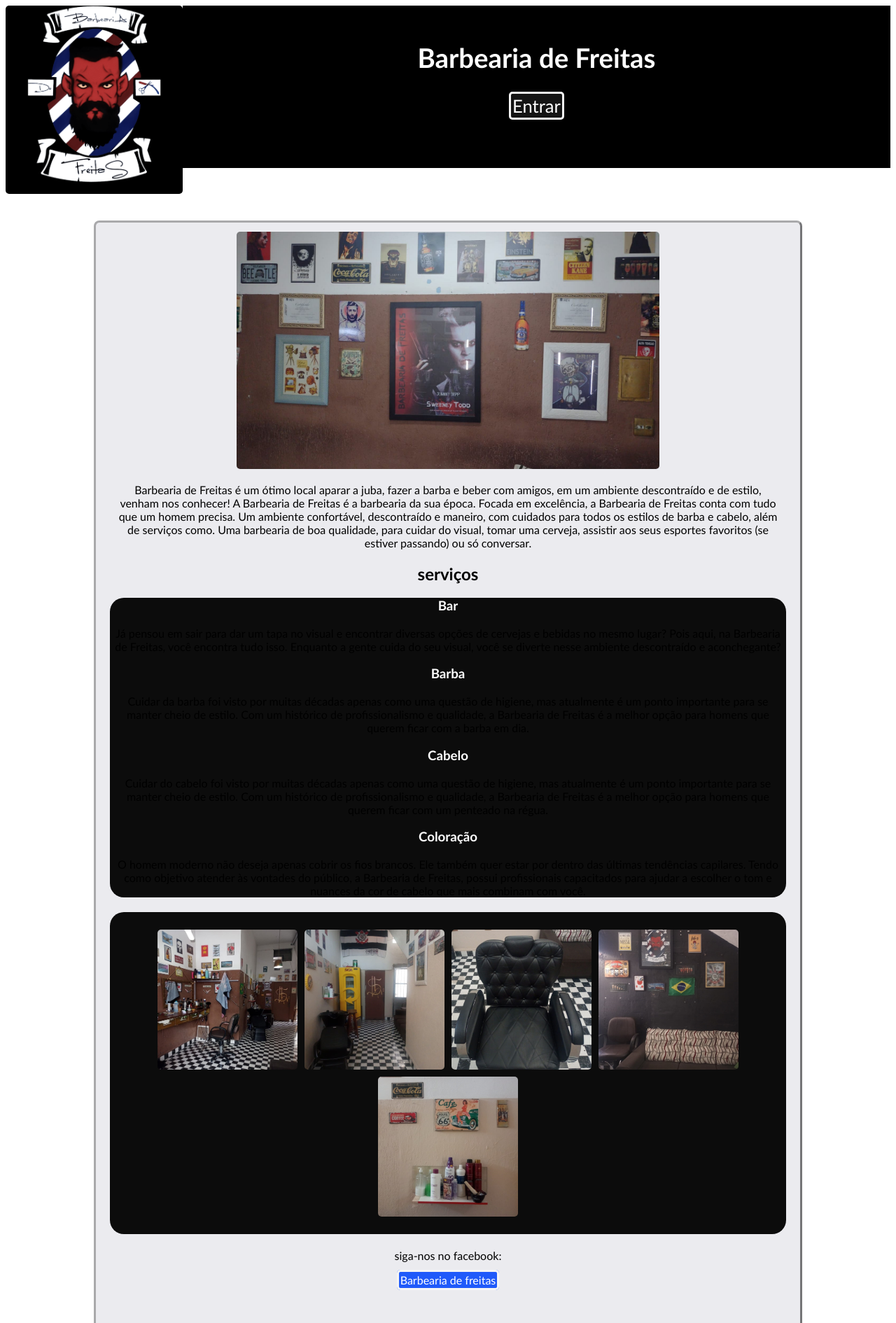
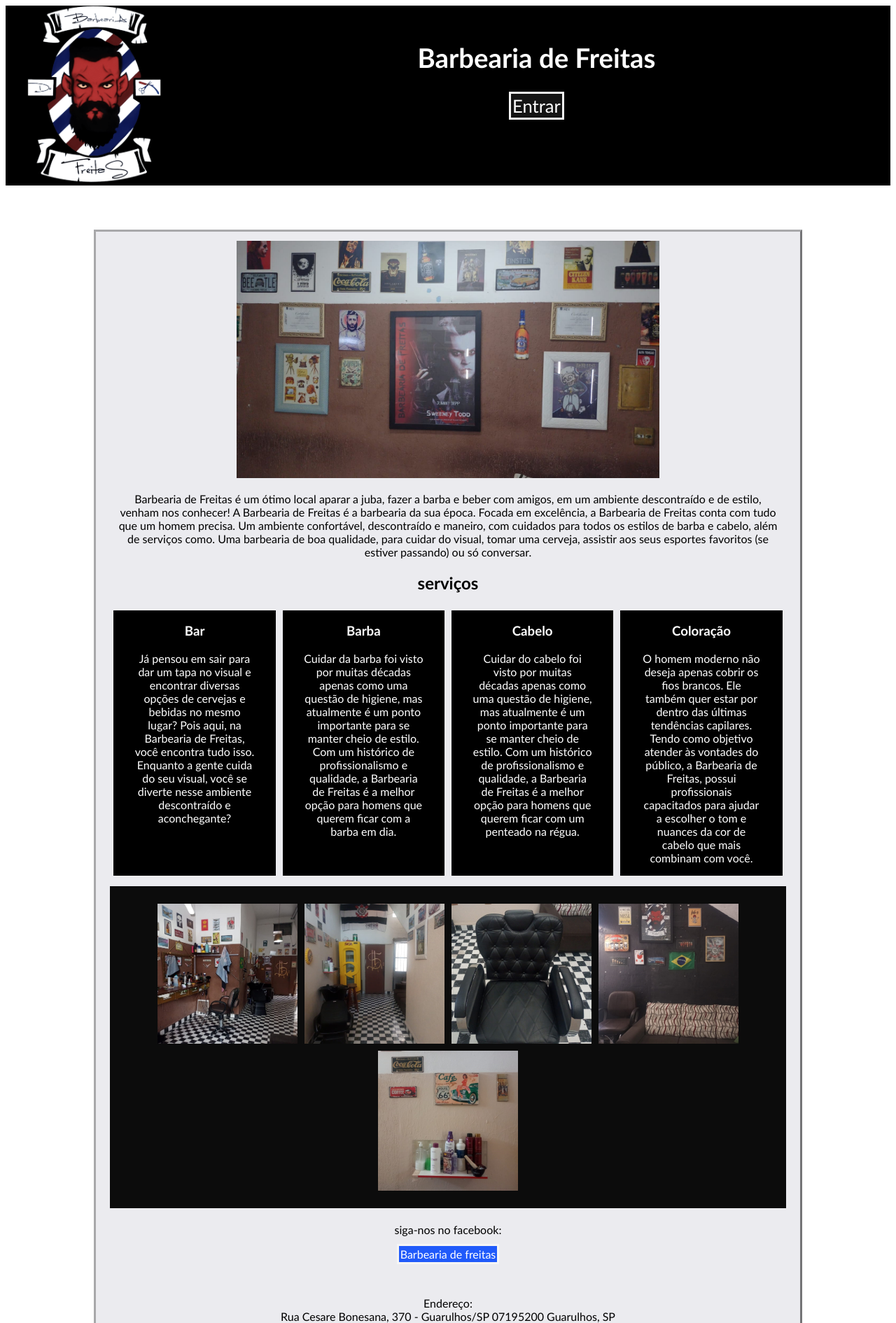
Before and after one commit to JoschuasVieiraDaSilva/jj-barbearia-site-base, a PHP site: page / in a window 1280 px wide. Shown: the top 1890 px of the page at 70% size. Run offline with PHP 8.4, Linux system fonts and the light colour scheme; some libraries are stand-ins or nearby versions.

Commit message:
Update style.css

```diff
--- a/css/style.css
+++ b/css/style.css
@@ -5,22 +5,20 @@
 
 #cabecalhomain {
     display: flex;
+    background-color: black;
+    margin-bottom: 5%;
 }
 #cabecalho_1 {
     background-color: black;
-    border-radius: 5px;
     flex: 20%;
     float: left;
-    margin-bottom: 3%;
-    padding-bottom: 1%;
     height: 30%;
 }
 
 #cabecalho_2 {
-    background-color: black;
     flex: 80%;
     float: left;
-    margin-bottom: 6%;
+    background: src="img/loja1.jpg";
 }
 
 #cabecalhotext {
@@ -50,7 +48,7 @@
     border-style: outset;
     border-color: rgb(20, 20, 20, .5);
     border-width: 3px;
-    border-radius: 8px;
+
 }
 
 #imagemprincipal > img{
@@ -67,12 +65,25 @@
 }
 
 #servicos {
-    background-color: rgb(12, 12, 12);
-    border-radius: 20px;
     margin: 5px 20px;
+    display: flex;
+    flex-wrap: wrap;
+    flex-direction: row;
 }
 
 #servicos > p {
+    color: white;
+    margin-left: 30px;
+    margin-right: 30px;
+}
+
+.subservicos {
+    background-color: black;
+    flex: 20%;
+    margin: 5px;
+}
+
+.subservicos > p {
     color: white;
     margin-left: 30px;
     margin-right: 30px;
@@ -86,7 +97,7 @@
     justify-content: center;
     padding: 20px;
     background-color: rgb(12, 12, 12);
-    border-radius: 20px;
+
     margin: 5px 20px;
 }
 
@@ -98,10 +109,19 @@
 /*Fim do conteudo*/
 
 /*Rodapé*/
+#anterodape {
+    display: flex;
+    justify-content: space-around;
+}
+
+.subanterodape {
+    flex: 34%;
+    background-color: red;
+}
 #rodape {
     background-color: black;
     height: 100px;
-    border-radius: 5px;
+
     padding-top: 5px;
 }
 /*Fim do Rodapé*/
@@ -115,19 +135,19 @@ a {
     padding: 2px;
     font-family: 'Calibri', sans-serif;
     border: solid whitesmoke;
-    border-radius: 5px;
+
     background-color: rgb(20, 20, 20);
 }
 
 a:hover {
-    border-radius: 10px;
+
     transition: border-radius 0.5s;
     background-color: rgb(68, 68, 68);
 }
 
 img{
     width: 65%;
-    border-radius: 5px;
+
 }
 
 #barbeariaface > a {
@@ -140,7 +160,6 @@ img{
 #imglink {
     text-decoration: none;
     color: transparent;
-    border-radius: 0px;
     border: none;
     background-color: transparent;
 
```
